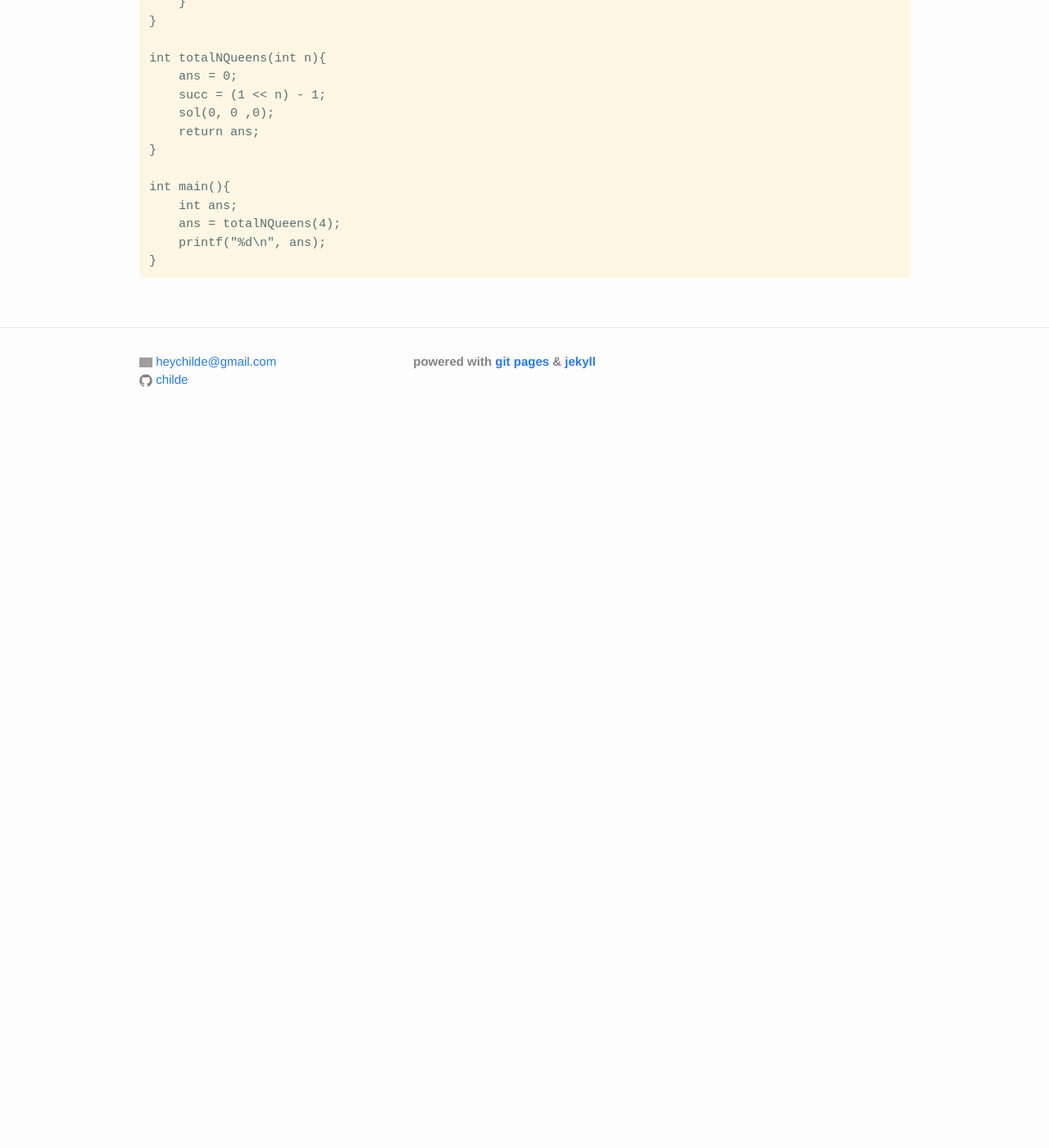
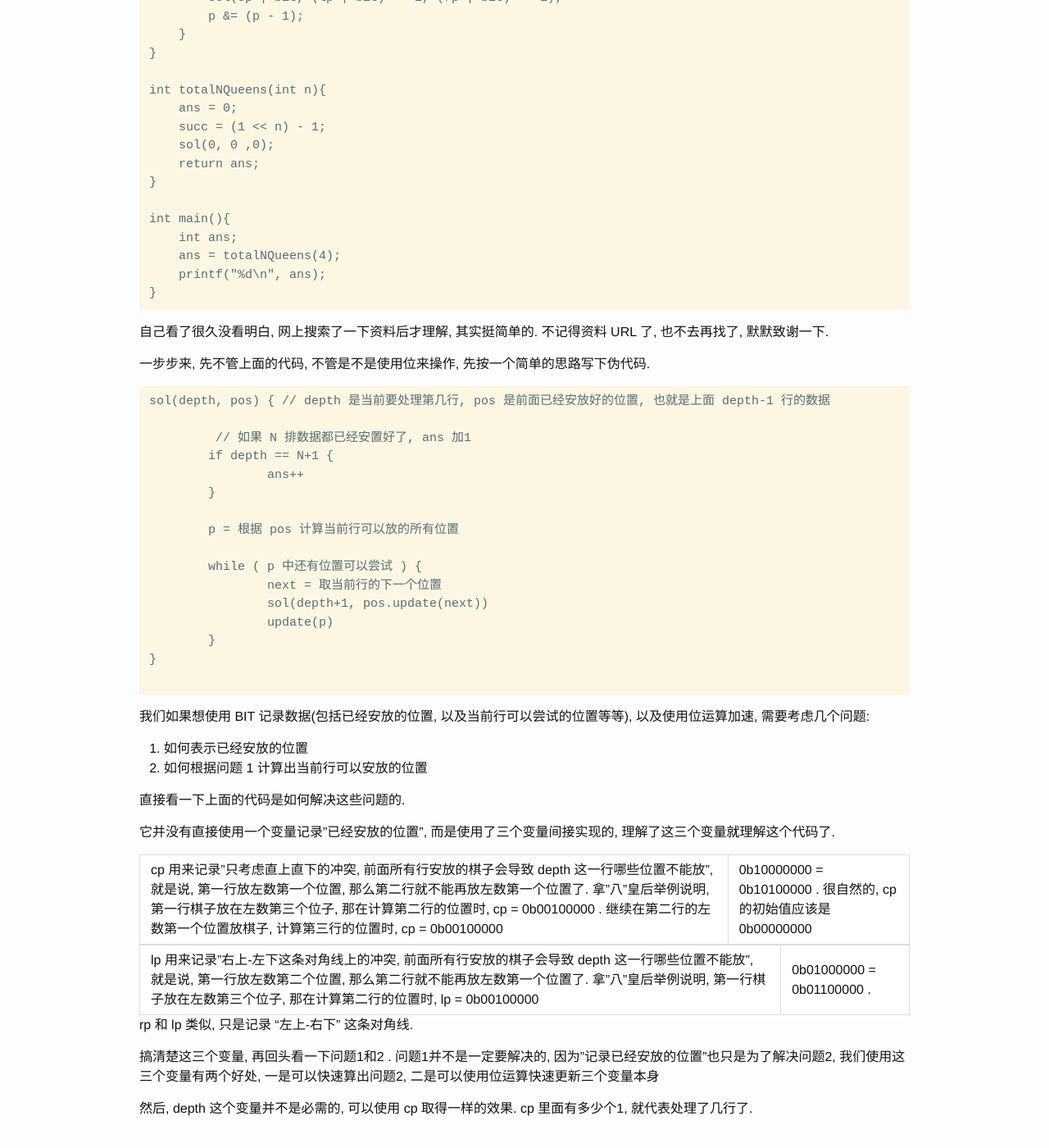
Before and after one commit to childe/ohmycat, a Jekyll site: the page built from _posts/2019-06-26-n-queens.md, in a window 1280 px wide and 1400 px high, scrolled down 594 px. Shown: the whole window at 82% size. Built offline with Jekyll 4.4.1, drawn with Linux system fonts in a browser that asks for light colours; before the commit the page ends 1129 px from its top, so only the background shows below that; some of the changed text lies outside the part shown; grey boxes are pictures that could not be loaded.

Commit message:
modified:   _posts/2019-06-26-n-queens.md

````diff
--- a/_posts/2019-06-26-n-queens.md
+++ b/_posts/2019-06-26-n-queens.md
@@ -6,8 +6,9 @@ layout: post
 
 ---
 
+问题是8皇后问题有多少种解法(只需要一个总数, 不需要每一个具体的解决方案)
 
-先码一下代码, 后面看
+据说是目前效率最高的代码, 使用位运算操作.
 
 ```
 #include<stdio.h>
@@ -40,3 +41,45 @@ int main(){
     printf("%d\n", ans);
 }
 ```
+
+自己看了很久没看明白, 网上搜索了一下资料后才理解, 其实挺简单的. 不记得资料 URL 了, 也不去再找了, 默默致谢一下.
+
+一步步来, 先不管上面的代码, 不管是不是使用位来操作, 先按一个简单的思路写下伪代码.
+
+```
+sol(depth, pos) { // depth 是当前要处理第几行, pos 是前面已经安放好的位置, 也就是上面 depth-1 行的数据
+
+	 // 如果 N 排数据都已经安置好了, ans 加1
+	if depth == N+1 {
+		ans++
+	}
+
+	p = 根据 pos 计算当前行可以放的所有位置
+
+	while ( p 中还有位置可以尝试 ) {
+		next = 取当前行的下一个位置
+		sol(depth+1, pos.update(next))
+		update(p)
+	}
+}
+
+```
+
+我们如果想使用 BIT 记录数据(包括已经安放的位置, 以及当前行可以尝试的位置等等), 以及使用位运算加速, 需要考虑几个问题:
+
+1. 如何表示已经安放的位置
+2. 如何根据问题 1 计算出当前行可以安放的位置
+
+直接看一下上面的代码是如何解决这些问题的.
+
+它并没有直接使用一个变量记录"已经安放的位置", 而是使用了三个变量间接实现的, 理解了这三个变量就理解这个代码了.
+
+cp 用来记录"只考虑直上直下的冲突, 前面所有行安放的棋子会导致 depth 这一行哪些位置不能放", 就是说, 第一行放左数第一个位置, 那么第二行就不能再放左数第一个位置了. 拿"八"皇后举例说明, 第一行棋子放在左数第三个位子, 那在计算第二行的位置时, cp = 0b00100000 . 继续在第二行的左数第一个位置放棋子, 计算第三行的位置时, cp = 0b00100000 | 0b10000000 = 0b10100000 . 很自然的, cp 的初始值应该是 0b00000000
+
+lp 用来记录"右上-左下这条对角线上的冲突, 前面所有行安放的棋子会导致 depth 这一行哪些位置不能放", 就是说, 第一行放左数第二个位置, 那么第二行就不能再放左数第一个位置了. 拿"八"皇后举例说明, 第一行棋子放在左数第三个位子, 那在计算第二行的位置时, lp = 0b00100000 | 0b01000000 = 0b01100000 .
+
+rp 和 lp 类似, 只是记录 "左上-右下" 这条对角线.
+
+搞清楚这三个变量, 再回头看一下问题1和2 .  问题1并不是一定要解决的, 因为"记录已经安放的位置"也只是为了解决问题2, 我们使用这三个变量有两个好处, 一是可以快速算出问题2, 二是可以使用位运算快速更新三个变量本身
+
+然后, depth 这个变量并不是必需的, 可以使用 cp 取得一样的效果. cp 里面有多少个1, 就代表处理了几行了.
````
